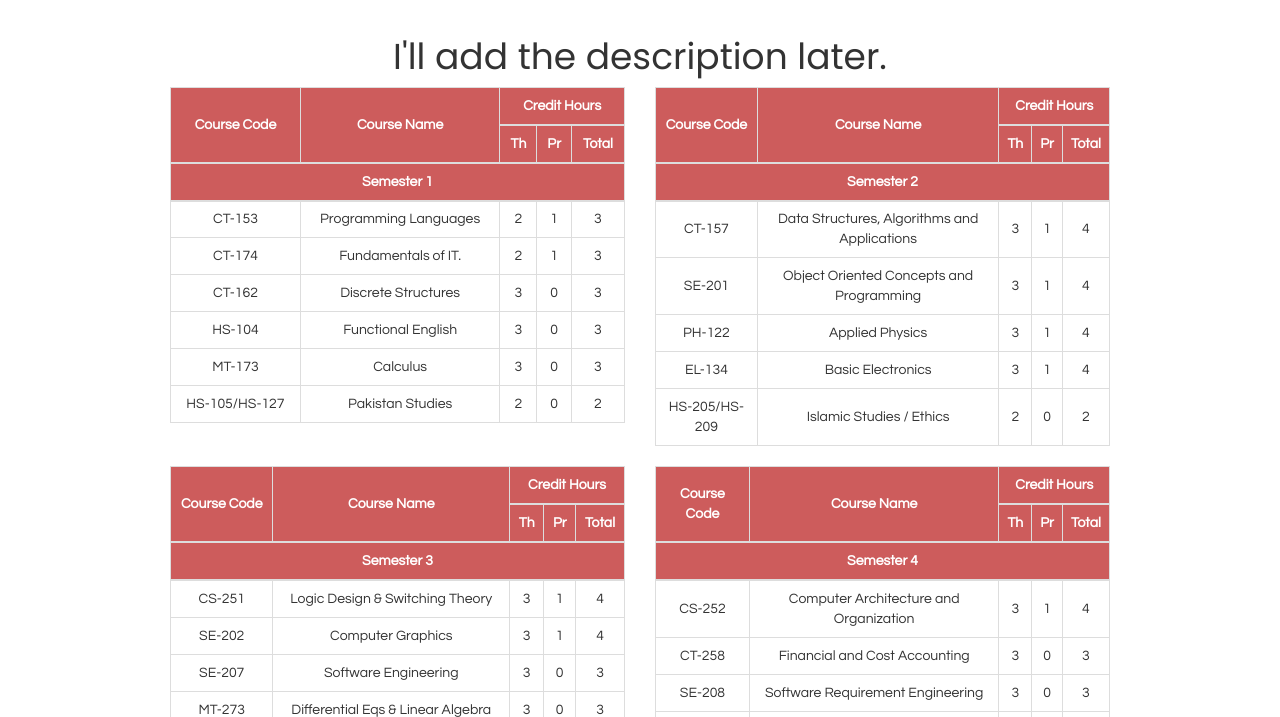
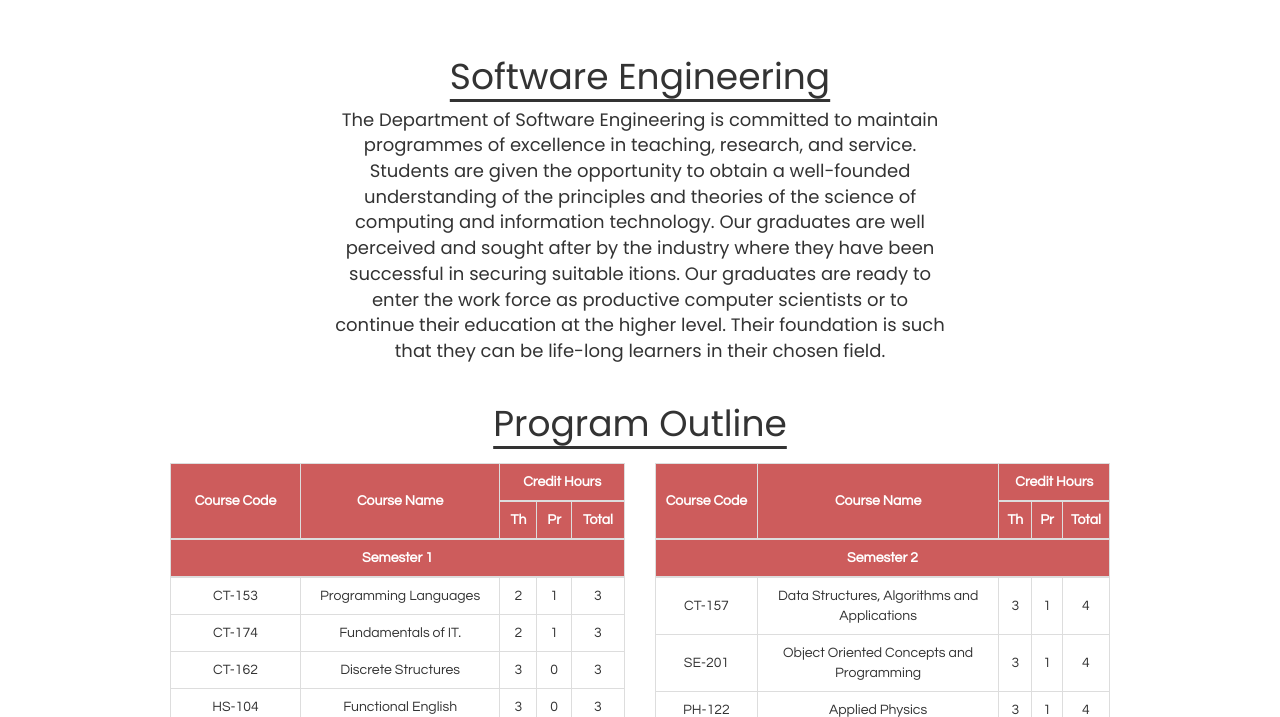
Before and after one commit to yusrawasi/SE-Website, a plain HTML site: page courses.html in a window 1280 px wide. Shown: the part 83-800 px from the top of the page. Drawn offline with nearby package versions, Linux system fonts and the light colour scheme.

Commit message:
Sign change HOF - Description Courses
-Added SE description in Courses
-Added sign chnge in HOF page

```diff
--- a/assets/css/hallofhonor.css
+++ b/assets/css/hallofhonor.css
@@ -55,6 +55,10 @@ li {
     float: right;
 }
 
+.fa-minus {
+    float: right;
+}
+
 /*
 .displayOff {
     display: none;
--- a/courses.html
+++ b/courses.html
@@ -30,6 +30,22 @@
     <script src="assets/js/owl.carousel.min.js"></script>
     <!-- Poppins font -->
     <link href="https://fonts.googleapis.com/css?family=Poppins:400,700" rel="stylesheet">
+
+    <style>
+        .headerContainer {
+            margin: 10px auto;
+            text-align: center;
+            width: 50%;
+            padding: 10px;
+            font-size: 18px;
+        }
+
+        h1 {
+            text-decoration: underline;
+            text-underline-position: under;
+        }
+
+    </style>
 
 
 
@@ -99,10 +115,20 @@
 
 
     <!-- MAIN CONTENT -->
+    <div class="headerContainer">
+        <h1>Software Engineering</h1>
+        <p>The Department of Software Engineering is committed to maintain programmes of excellence in teaching, research, and
+            service. Students are given the opportunity to obtain a well-founded understanding of the principles and theories
+            of the science of computing and information technology. Our graduates are well perceived and sought after by
+            the industry where they have been successful in securing suitable itions. Our graduates are ready to enter the
+            work force as productive computer scientists or to continue their education at the higher level. Their foundation
+            is such that they can be life-long learners in their chosen field.
+        </p>
 
-    <h1 align="center">I'll add the description later.</h1>
+    </div>
 
 
+    <h1 align="center" style="margin-bottom:20px">Program Outline</h1>
     <!-- START OF THE MAIN TABLE -->
     <div class="container">
         <div class="row">
@@ -711,22 +737,7 @@
     </div>
 
 
-
-
     <!-- END OF MAIN CONTENT  -->
-
-
-
-
-
-
-
-
-
-
-
-
-
 
 
     <!-- NEW FOOTER -->
```
Also changed, not shown: hallofhonor.html (+15 -3 lines).
